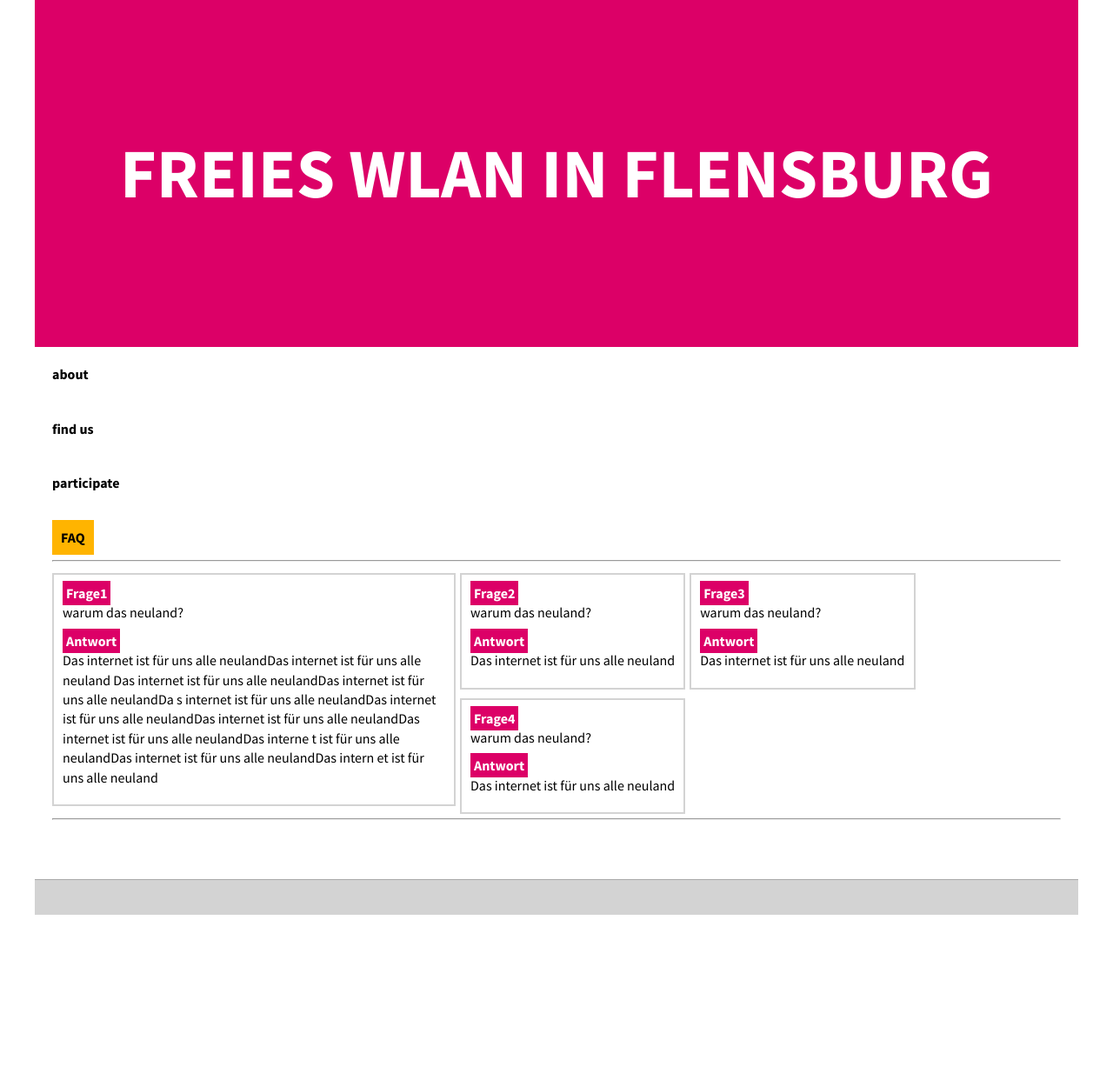
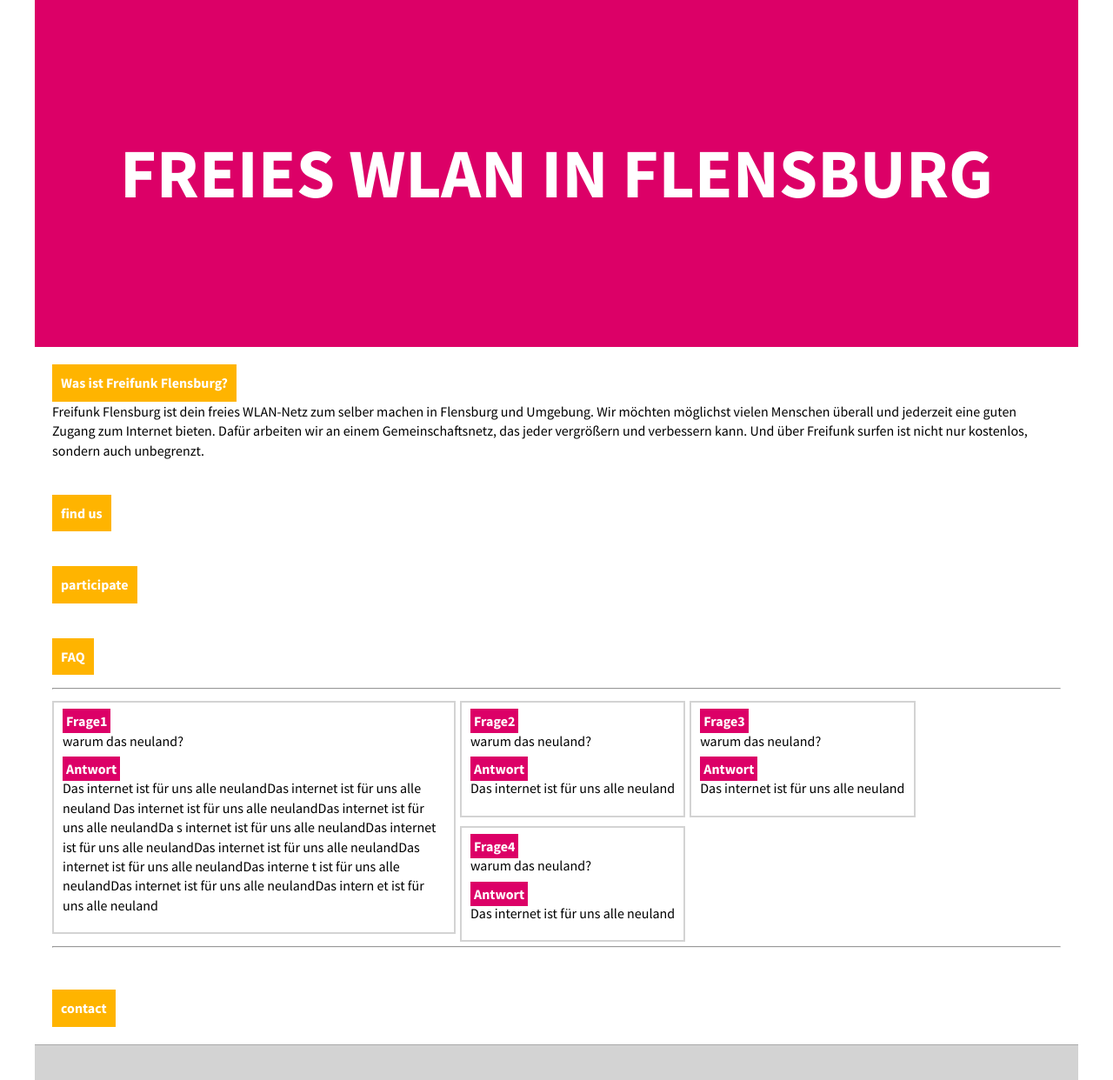
Before and after one commit to freifunk-flensburg/website, a PHP site: page / in a window 1280 px wide. Shown: the part 115-1357 px from the top of the page at 87% size. Before the commit the page ends 1167 px from the top, so only its background shows below. Run offline with PHP 8.4, Linux system fonts and the light colour scheme; some libraries are stand-ins or nearby versions.

Commit message:
main caption

```diff
--- a/assets/stylesheets/style.css
+++ b/assets/stylesheets/style.css
@@ -98,6 +98,13 @@ h3 {
 
 h4 {
     font-weight: 700;
+}
+
+.main-caption {
+    background-color: #ffb400; /*freifunk-gelb*/
+    color: #ffffff;
+    padding: 10px;
+    display: inline-block;
 }
 
 a {
@@ -225,13 +232,6 @@ img {
     width: 100%;
 }
 
-.faq_h2{
-    background-color: #ffb400; /*freifunk-gelb*/
-    padding: 10px;
-    display: inline;
-
-}
-
 .faq_content{
     border-width: 2px;
     border-style: solid;
--- a/content/about.php
+++ b/content/about.php
@@ -1 +1,2 @@
-<h2>about</h2>
+<h2 class="main-caption">Was ist Freifunk Flensburg?</h2>
+<p>Freifunk Flensburg ist dein freies WLAN-Netz zum selber machen in Flensburg und Umgebung. Wir möchten möglichst vielen Menschen überall und jederzeit eine guten Zugang zum Internet bieten. Dafür arbeiten wir an einem Gemeinschaftsnetz, das jeder vergrößern und verbessern kann. Und über Freifunk surfen ist nicht nur kostenlos, sondern auch unbegrenzt.</p>
--- a/content/contact.php
+++ b/content/contact.php
@@ -0,0 +1 @@
+<h2 class="main-caption">contact</h2>
--- a/content/faq.php
+++ b/content/faq.php
@@ -1,4 +1,4 @@
-<h3 class="faq_h2">FAQ</h3>
+<h3 class="main-caption">FAQ</h3>
 <hr class="faq_hr1">
 <div class="faq_content">
 	<h4>Frage1</h4>
--- a/content/find-us.php
+++ b/content/find-us.php
@@ -1 +1 @@
-<h2>find us</h2>
+<h2 class="main-caption">find us</h2>
--- a/content/participate.php
+++ b/content/participate.php
@@ -1 +1 @@
-<h2>participate</h2>
+<h2 class="main-caption">participate</h2>
```
